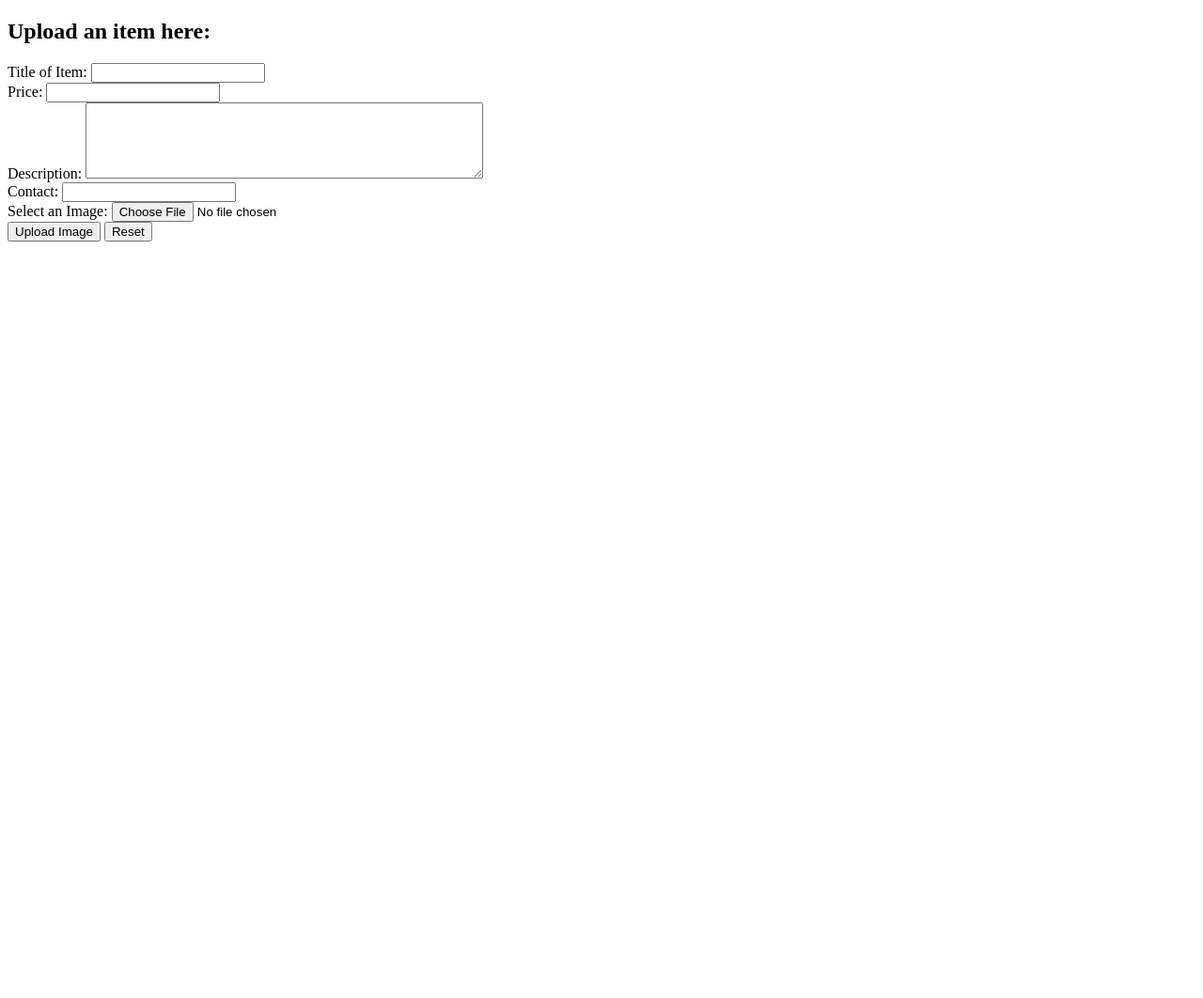
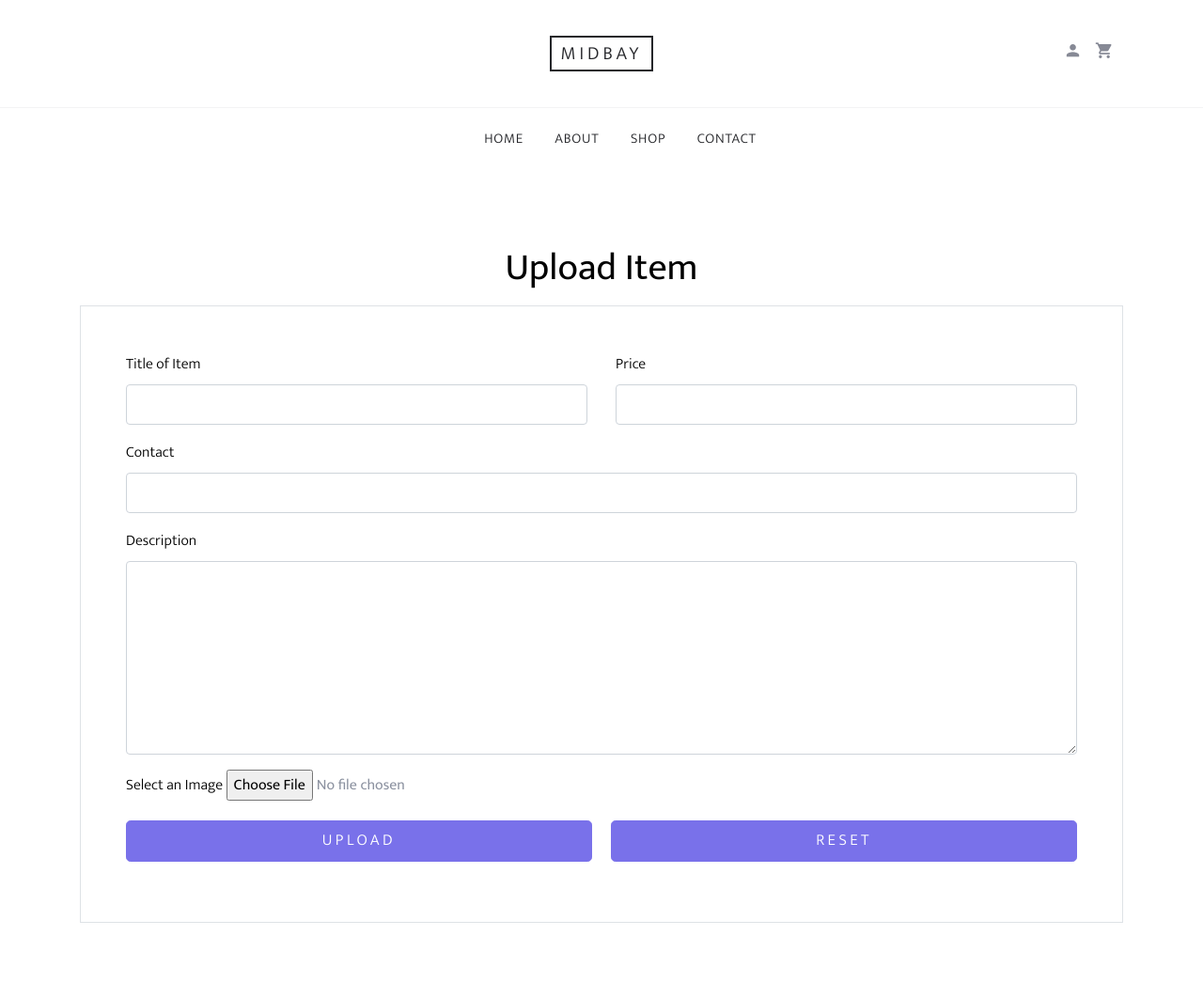
Before and after one commit to RJBabiera2/midbay, a PHP site: page /upload.php in a window 1280 px wide. Shown: the whole page at 94% size. Before the commit the page ends 257 px from the top, so only its background shows below. Run offline with PHP 8.4, Linux system fonts and the light colour scheme; some web fonts are replaced.

Commit message:
Upload has new UI

```diff
--- a/upload.php
+++ b/upload.php
@@ -3,19 +3,83 @@
 <html lang = "en">
   <head>
     <meta charset = "UTF-8">
-    <title> Sign up </title>
+    <title> Upload </title>
+    <!--Meta tag descriptors-->
+    <meta name="description" content="upload Item">
+    <meta name="keywords" content="Upload, Item">
+    <meta name="author" content="Ronjoseph Babiera">
+    <meta name="viewport" content="width=device-width, initial-scale=1, shrink-to-fit=no">
+
+    <link rel="stylesheet" href="https://fonts.googleapis.com/css?family=Mukta:300,400,700">
+    <link rel="stylesheet" href="fonts/icomoon/style.css">
+
+    <link rel="stylesheet" href="css/bootstrap.min.css">
+    <link rel="stylesheet" href="css/magnific-popup.css">
+    <link rel="stylesheet" href="css/jquery-ui.css">
+    <link rel="stylesheet" href="css/owl.carousel.min.css">
+    <link rel="stylesheet" href="css/owl.theme.default.min.css">
+
+
+    <link rel="stylesheet" href="css/aos.css">
+
+    <link rel="stylesheet" href="css/style.css">
   </head>
 
   <body>
-    <h2> Upload an item here: </h2>
-    <form method="post" action="processUpload.php" enctype="multipart/form-data">
-      Title of Item: <input type="text" name="title" required><br>
-      Price: <input type="text" name="price" required><br>
-      Description: <textarea name="description" rows="5" cols="50" required></textarea><br>
-      Contact: <input type="email" name="contact" required><br>
-      Select an Image: <input type="file" name="fileToUpload" id="fileToUpload" required> <br>
-      <input type="submit" value="Upload Image" name = "submit" required>
-      <input type="reset">
-    </form>
+
+    <?php
+        include('header.php');
+    ?>
+
+    <div class="site-section">
+      <div class="container">
+        <div>
+          <h1 class="h1 mb-3 text-black" style="text-align:center">Upload Item</h1>
+          <div>
+
+            <form method="post" action="processUpload.php" enctype="multipart/form-data">
+
+              <div class="p-3 p-lg-5 border">
+                <div class="form-group row">
+                  <div class="col-md-6">
+                    <label class="text-black">Title of Item</label>
+                    <input type="text" class="form-control" name="title" required>
+                  </div>
+                  <div class="col-md-6">
+                    <label class="text-black">Price </label>
+                    <input type="text" class="form-control" name="price" required>
+                  </div>
+                </div>
+                <div class="form-group row">
+                  <div class="col-md-12">
+                    <label class="text-black">Contact </label>
+                    <input type="email" class="form-control" name="contact" required>
+                  </div>
+                </div>
+                <div class="form-group row">
+                  <div class="col-md-12">
+                    <label class="text-black">Description </label>
+                    <textarea name="description" class="form-control" rows="8" cols="50" required></textarea>
+                  </div>
+                </div>
+                <div class="form-group row">
+                  <div class="col-md-12">
+                    <label class="text-black">Select an Image </label>
+                    <input type="file" name="fileToUpload" id="fileToUpload" required> <br>
+                  </div>
+                </div>
+                <div class="form-group row">
+                  <div class="col-lg-12">
+                    <input type="submit" class="btn btn-primary btn-lg" style="width:49%" value="Upload" required>
+                    <input type="reset" class="btn btn-primary btn-lg" style="width:49%; float: right" value="Reset">
+                  </div>
+                </div>
+              </div>
+            </form>
+          </div>
+
+        </div>
+      </div>
+    </div>
   </body>
 </html>
```
